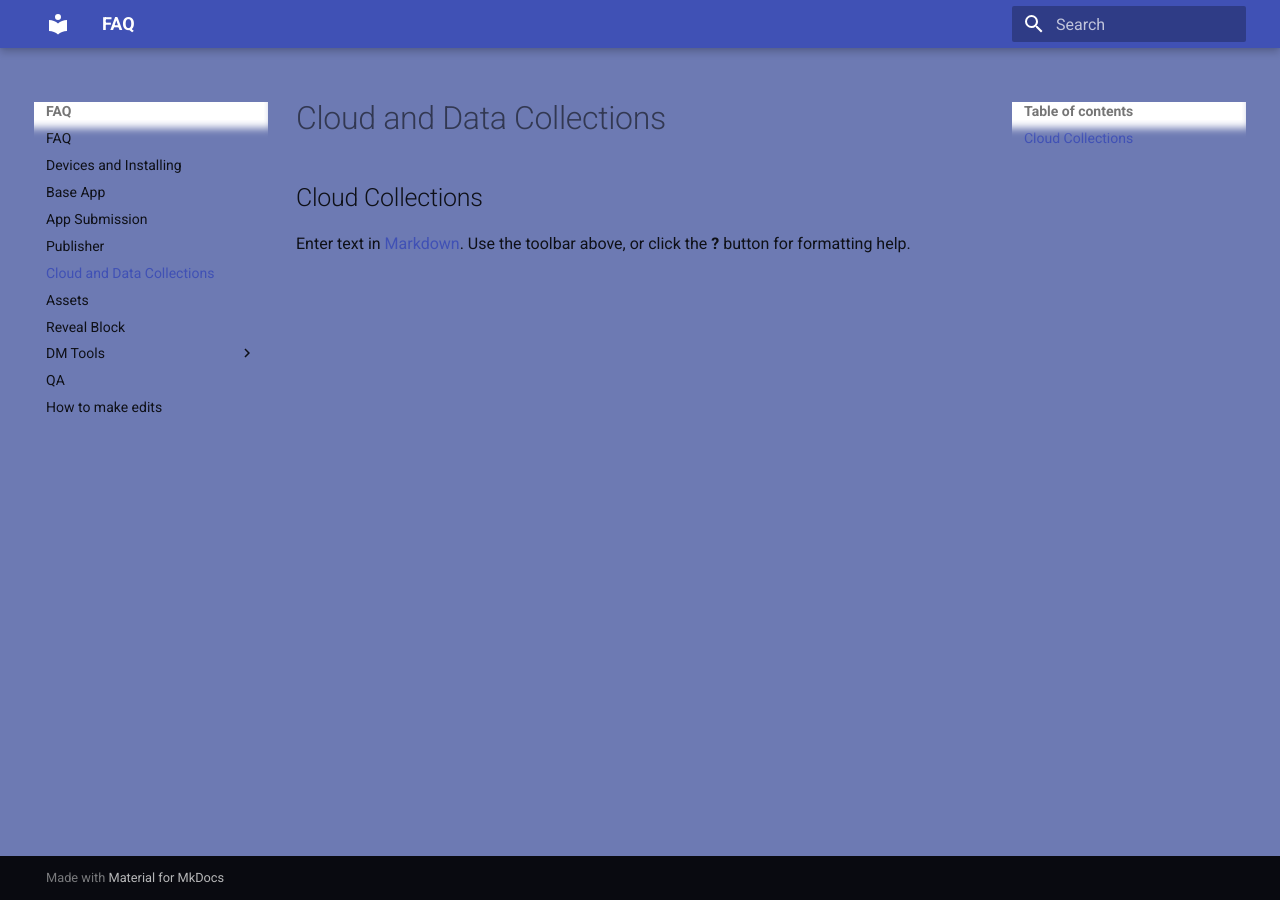
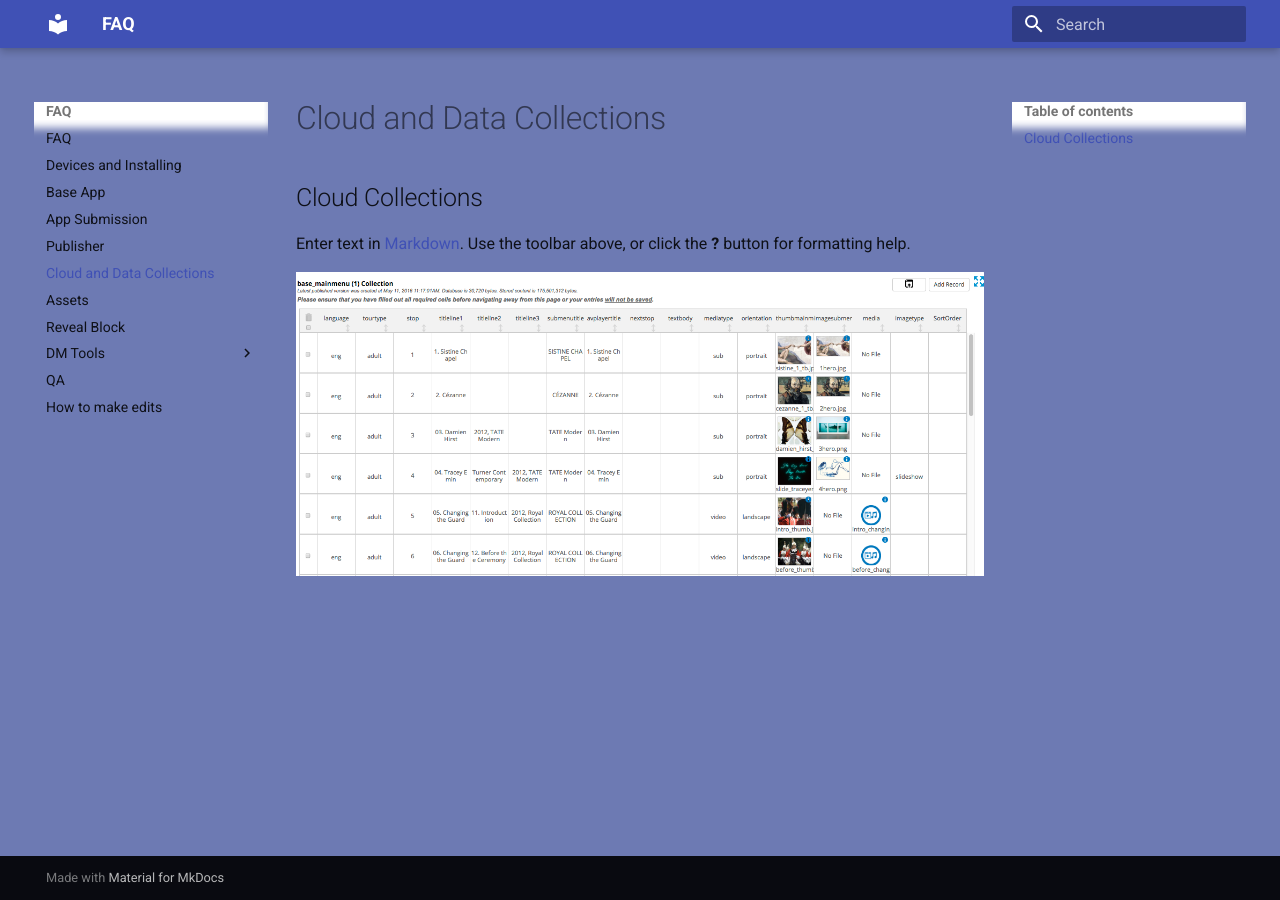
Before and after one commit to denovo/Antenna-faq, an MkDocs documentation site: the page built from docs/CloudCollectionsandData.md, in a window 1280 px wide. Built offline with MkDocs 1.6.1 and Material for MkDocs 9.7.7, drawn with Linux system fonts in a browser that asks for light colours; old or Windows-style settings are respelled for this version of MkDocs.

Commit message:
Updated CloudCollectionsandData.md

```diff
--- a/docs/CloudCollectionsandData.md
+++ b/docs/CloudCollectionsandData.md
@@ -1,3 +1,6 @@
 ## Cloud Collections
 
 Enter text in [Markdown](http://daringfireball.net/projects/markdown/). Use the toolbar above, or click the **?** button for formatting help.
+
+
+![Cloud](/images/cloud.png)
```
